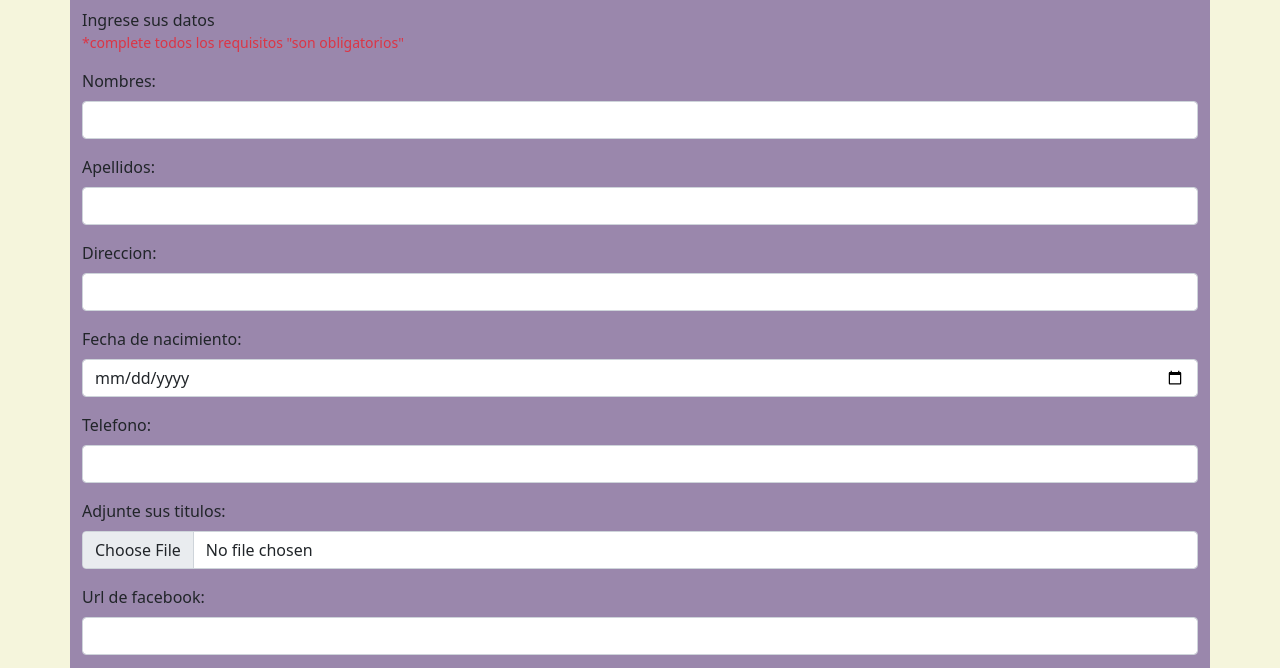
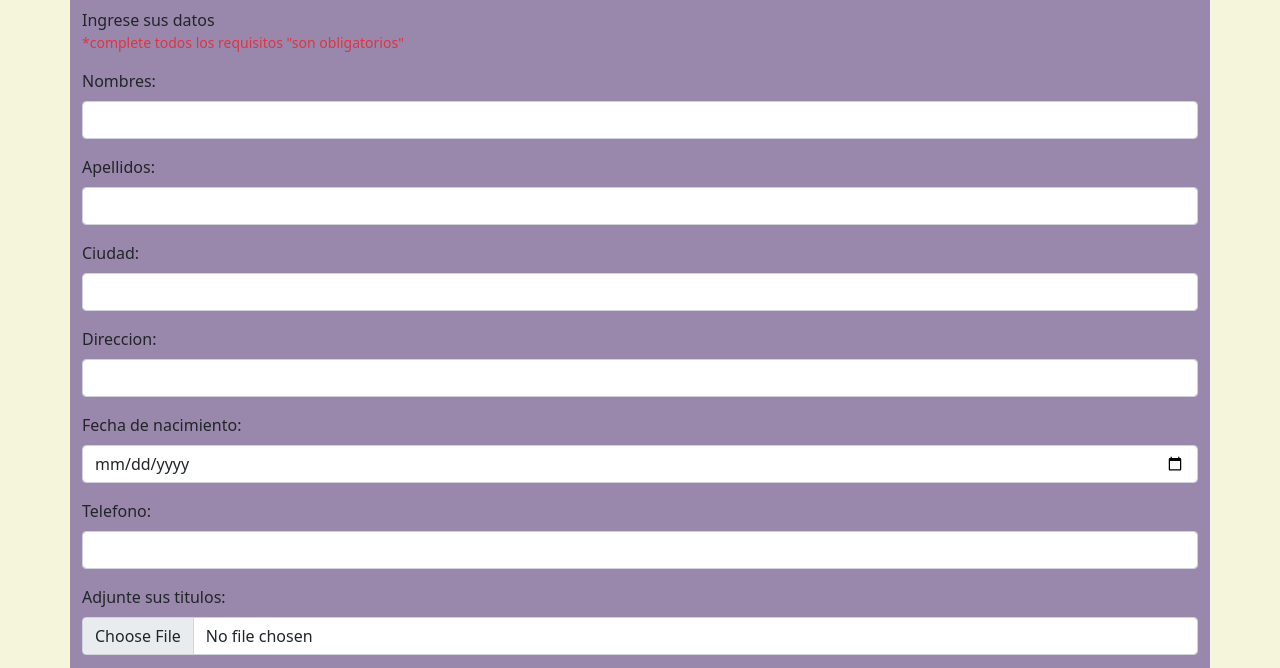
Before and after one commit to Empo420/Formulario, a plain HTML site: page index.html in a window 1280 px wide. Shown: the part 73-741 px from the top of the page. Drawn offline with nearby package versions, Linux system fonts and the light colour scheme.

Commit message:
agregue ciudad

```diff
--- a/index.html
+++ b/index.html
@@ -24,6 +24,10 @@
                 <label for="text" class="form-label">Apellidos:</label>
                 <input type="text" class="form-control" id="Apellidos">
             </div>
+            <div class="mb-3">
+              <label for="text" class="form-label">Ciudad:</label>
+              <input type="text" class="form-control" id="Ciudad">
+          </div>
             <div class="mb-3">
               <label for="Number" class="form-label">Direccion:</label>
               <input type="number" class="form-control" id="Number">
```
